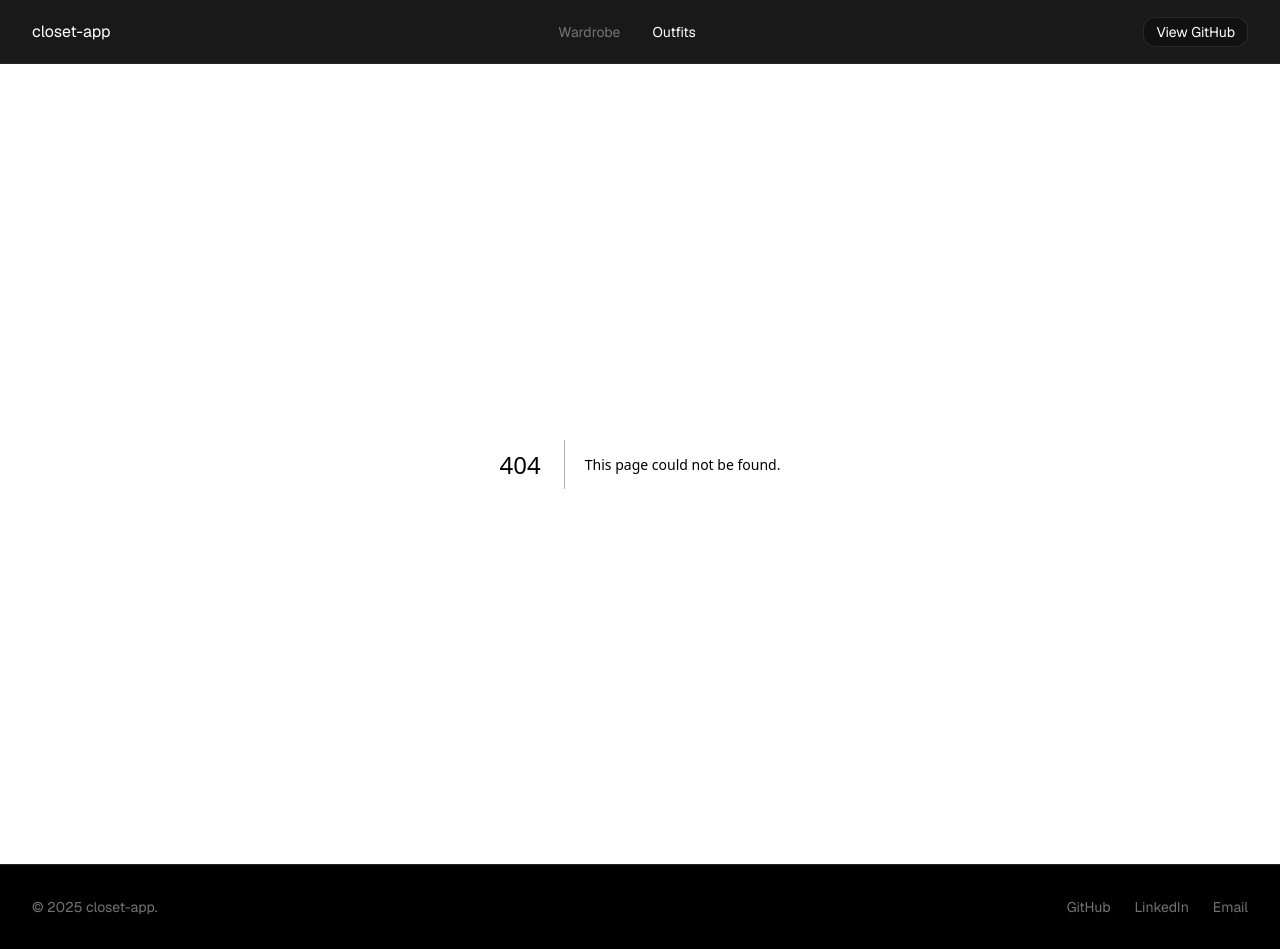
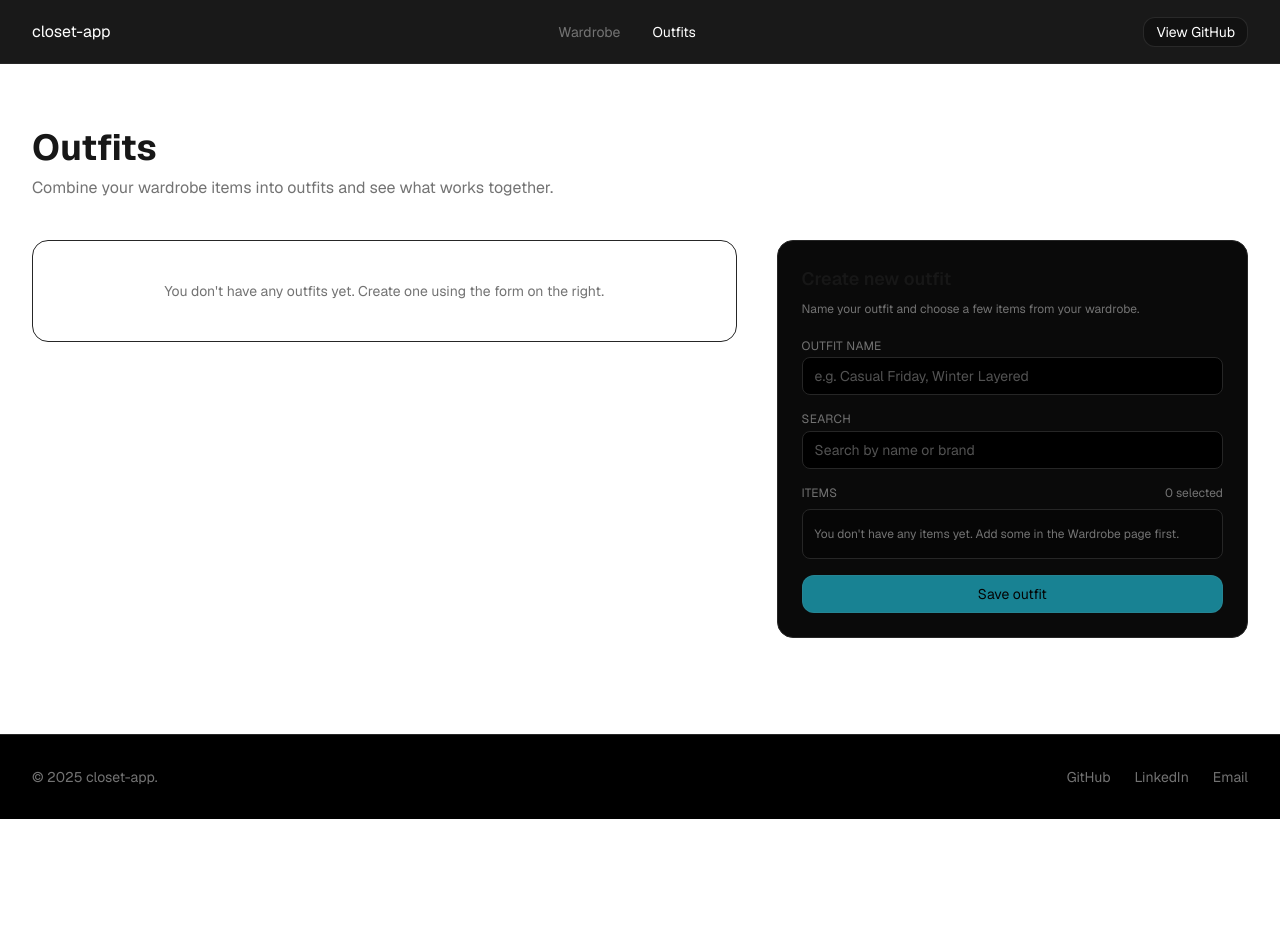
Before and after one commit to djanuskevicius/closet-app, a Next.js app: page /outfits in a window 1280 px wide. Before the commit this address had no page. After the commit the page ends 819 px from the top, so only its background shows below. Built offline with nearby package versions, Linux system fonts and the light colour scheme.

Commit message:
Add outfits page and polish wardrobe UI

```diff
--- /dev/null
+++ b/src/app/outfits/page.tsx
@@ -0,0 +1,170 @@
+"use client";
+
+import { useState } from "react";
+import { useWardrobe } from "@/components/context/WardrobeContext";
+import OutfitCard from "@/components/OutfitCard";
+
+export default function OutfitsPage() {
+  const { clothing, outfits, addOutfit } = useWardrobe();
+
+  const [name, setName] = useState("");
+  const [selectedIds, setSelectedIds] = useState<string[]>([]);
+  const [searchQuery, setSearchQuery] = useState("");
+
+  function toggleItem(id: string) {
+    setSelectedIds((prev) =>
+      prev.includes(id) ? prev.filter((x) => x !== id) : [...prev, id]
+    );
+  }
+
+  function handleCreateOutfit(e: React.FormEvent) {
+    e.preventDefault();
+    const trimmed = name.trim();
+
+    if (!trimmed) {
+      alert("Please enter an outfit name");
+      return;
+    }
+
+    if (selectedIds.length === 0) {
+      alert("Please select at least one item");
+      return;
+    }
+
+    addOutfit(name, selectedIds);
+    setName("");
+    setSelectedIds([]);
+  }
+
+  const normalizedQuery = searchQuery.trim().toLowerCase();
+
+  const filteredClothing = clothing.filter(
+    (item) =>
+      normalizedQuery === "" ||
+      (item.brand + item.name).toLowerCase().includes(normalizedQuery)
+  );
+
+  return (
+    <main>
+      <section className="max-w-[1440px] mx-auto px-4 sm:px-8 pt-16 pb-24">
+        {/* header */}
+        <div className="mb-10">
+          <div>
+            <h1 className="text-3xl sm:text-4xl font-bold mb-2">Outfits</h1>
+            <p className="text-sm sm:text-base text-[#737373] max-w-xl">
+              Combine your wardrobe items into outfits and see what works
+              together.
+            </p>
+          </div>
+        </div>
+
+        <div className="flex flex-col gap-10 items-start justify-between md:flex-row">
+          {/* outfits list */}
+          <div className="w-full md:w-[60%]">
+            {outfits.length === 0 ? (
+              <div className="border border-[#262626] rounded-2xl p-10 text-center text-sm text-[#737373]">
+                You don&apos;t have any outfits yet. Create one using the form
+                on the right.
+              </div>
+            ) : (
+              <ul>
+                {outfits.map((outfit) => (
+                  <OutfitCard key={outfit.id} outfit={outfit} />
+                ))}
+              </ul>
+            )}
+          </div>
+
+          {/* create outfit form */}
+          <aside className="bg-[#0a0a0a] border border-[#262626] rounded-2xl p-4 w-full sm:p-6 md:w-[40%]">
+            <h2 className="text-lg font-semibold mb-2">Create new outfit</h2>
+            <p className="text-xs text-[#737373] mb-4">
+              Name your outfit and choose a few items from your wardrobe.
+            </p>
+
+            <form onSubmit={handleCreateOutfit} className="space-y-4">
+              <div>
+                <label
+                  htmlFor="outfit-name"
+                  className="text-xs uppercase tracking-wide text-[#737373]"
+                >
+                  Outfit name
+                </label>
+                <input
+                  id="outfit-name"
+                  type="text"
+                  value={name}
+                  onChange={(e) => setName(e.target.value)}
+                  className="w-full bg-black border border-[#262626] rounded-lg px-3 py-2 text-sm outline-none placeholder:text-[#525252]"
+                  placeholder="e.g. Casual Friday, Winter Layered"
+                />
+              </div>
+              <div className="flex flex-col gap-1">
+                <label
+                  htmlFor="search"
+                  className="text-xs uppercase tracking-wide text-[#737373]"
+                >
+                  Search
+                </label>
+                <input
+                  id="search"
+                  type="search"
+                  placeholder="Search by name or brand"
+                  value={searchQuery}
+                  onChange={(e) => setSearchQuery(e.target.value)}
+                  className="bg-black border border-[#262626] rounded-lg px-3 py-2 text-sm outline-none placeholder:text-[#525252]"
+                />
+              </div>
+
+              <div className="space-y-2">
+                <div className="flex items-center justify-between text-xs">
+                  <label className="uppercase tracking-wide text-[#737373]">
+                    Items
+                  </label>
+                  <span className="text-[#737373]">
+                    {selectedIds.length} selected
+                  </span>
+                </div>
+
+                <div className="max-h-60 overflow-y-auto rounded-lg border border-[#262626] bg-black/40 p-2 space-y-1">
+                  {clothing.length === 0 ? (
+                    <p className="text-xs text-[#737373] px-1 py-2">
+                      You don&apos;t have any items yet. Add some in the
+                      Wardrobe page first.
+                    </p>
+                  ) : (
+                    filteredClothing.map((item) => (
+                      <label
+                        key={item.id}
+                        className="flex items-center gap-2 rounded-md px-2 py-1 text-xs hover:bg-white/5 cursor-pointer"
+                      >
+                        <input
+                          type="checkbox"
+                          checked={selectedIds.includes(item.id)}
+                          onChange={() => toggleItem(item.id)}
+                          className="h-3 w-3 accent-[#22D3EE]"
+                        />
+                        <span className="truncate">
+                          {item.name}{" "}
+                          <span className="text-[#737373]">· {item.brand}</span>
+                        </span>
+                      </label>
+                    ))
+                  )}
+                </div>
+              </div>
+
+              <button
+                type="submit"
+                className="w-full bg-[#22D3EE] hover:bg-[#0891b2] text-black rounded-xl px-3 py-2 text-sm border border-white/10 disabled:opacity-60 cursor-pointer"
+                disabled={clothing.length === 0}
+              >
+                Save outfit
+              </button>
+            </form>
+          </aside>
+        </div>
+      </section>
+    </main>
+  );
+}
--- a/src/app/wardrobe/page.tsx
+++ b/src/app/wardrobe/page.tsx
@@ -57,7 +57,7 @@ export default function Wardrobe() {
     <main className="min-h-screen bg-black">
       <section className="max-w-[1440px] mx-auto px-4 sm:px-8 pt-16 pb-24">
         {/* header */}
-        <div className="flex flex-col gap-4 sm:flex-row sm:items-center sm:justify-between mb-10">
+        <div className="flex mb-10">
           <div>
             <h1 className="text-3xl sm:text-4xl font-bold mb-2">Wardrobe</h1>
             <p className="text-sm sm:text-base text-[#737373] max-w-xl">
@@ -115,7 +115,7 @@ export default function Wardrobe() {
                 onClick={() => {
                   setOpen(true);
                 }}
-                className="bg-[#111111] hover:bg-white/5 text-white text-sm rounded-lg px-12 py-2 border border-white/10 hover:cursor-pointer"
+                className="w-full bg-[#22D3EE] hover:bg-[#0891b2] text-black rounded-xl px-12 py-2 text-sm border border-white/10 cursor-pointer"
               >
                 Add Item
               </button>
--- a/src/components/Form.tsx
+++ b/src/components/Form.tsx
@@ -122,7 +122,7 @@ export default function Form({ action, item, onDone }: FormProps) {
       />
       <button
         type="submit"
-        className="bg-[#111111] hover:bg-white/5 text-white text-sm rounded-xl py-2 border border-white/10 hover:cursor-pointer"
+        className="w-full bg-[#22D3EE] hover:bg-[#0891b2] text-black rounded-xl px-3 py-2 text-sm border border-white/10 cursor-pointer"
       >
         {action === "add" ? "Add Item" : "Save Changes"}
       </button>
--- a/src/components/ItemCard.tsx
+++ b/src/components/ItemCard.tsx
@@ -20,7 +20,7 @@ export default function ItemCard({ item }: ItemCardProps) {
   }
 
   return (
-    <li className="flex flex-row md:flex-row sm:flex-col items-center gap-4 bg-[#0a0a0a] border border-[#262626] rounded-2xl p-4">
+    <li className="flex flex-row md:flex-col items-center gap-4 bg-[#0a0a0a] border border-[#262626] rounded-2xl p-4">
       {/* image */}
       <div>
         <img
--- /dev/null
+++ b/src/components/OutfitCard.tsx
@@ -0,0 +1,71 @@
+import { useWardrobe } from "@/components/context/WardrobeContext";
+import type { Clothing, Outfit } from "@/types/clothing";
+
+export default function OutfitCard({ outfit }: { outfit: Outfit }) {
+  const { clothing, removeOutfit } = useWardrobe();
+
+  function handleDelete() {
+    if (!confirm("Delete this outfit?")) return;
+    removeOutfit(outfit.id);
+  }
+
+  function getItemsForOutfit(outfit: Outfit): Clothing[] {
+    return clothing.filter((item) => outfit.clothingItemIds.includes(item.id));
+  }
+
+  const items = getItemsForOutfit(outfit);
+
+  return (
+    <li className="bg-[#0a0a0a] border border-[#262626] rounded-2xl p-4 sm:p-5">
+      <div className="mb-3 flex items-start justify-between gap-4">
+        <div>
+          <h2 className="text-base sm:text-lg font-semibold">{outfit.name}</h2>
+          <p className="text-xs text-[#737373]">
+            {items.length} item
+            {items.length === 1 ? "" : "s"}
+          </p>
+        </div>
+        <button
+          type="button"
+          onClick={handleDelete}
+          className="text-xs text-red-500 hover:text-red-400"
+        >
+          Delete
+        </button>
+      </div>
+
+      {items.length === 0 ? (
+        <p className="text-xs text-[#737373]">
+          Items for this outfit are no longer in your wardrobe.
+        </p>
+      ) : (
+        <div className="grid grid-cols-2 sm:grid-cols-3 gap-3">
+          {items.map((item) => (
+            <div
+              key={item.id}
+              className="border border-[#262626] rounded-xl p-2 flex flex-col gap-2 bg-[#050505]"
+            >
+              <div className="relative aspect-square overflow-hidden rounded-lg bg-[#111111]">
+                {item.imageUrl ? (
+                  <img
+                    src={item.imageUrl}
+                    alt={item.name}
+                    className="h-full w-full object-cover"
+                  />
+                ) : (
+                  <div className="flex h-full w-full items-center justify-center text-[10px] text-[#737373]">
+                    No image
+                  </div>
+                )}
+              </div>
+              <div className="flex flex-col">
+                <span className="text-xs font-medium">{item.name}</span>
+                <span className="text-[10px] text-[#737373]">{item.brand}</span>
+              </div>
+            </div>
+          ))}
+        </div>
+      )}
+    </li>
+  );
+}
```
